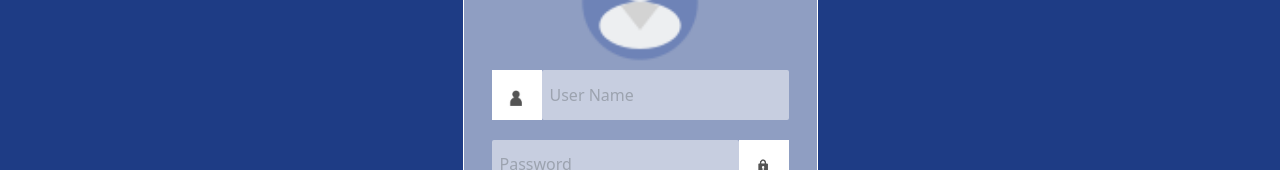
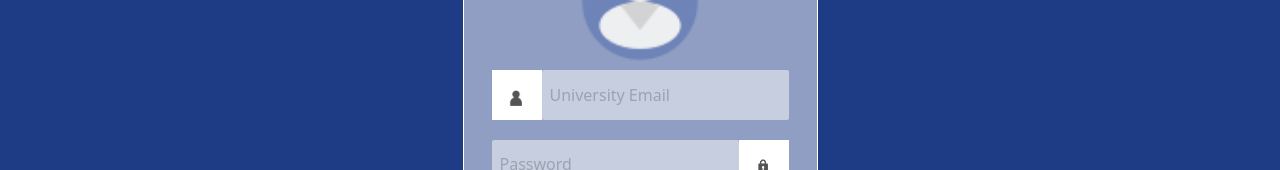
Before and after one commit to AhmedEid2504/insight-learn, a React (Vite) app: page /login in a window 1280 px wide. Shown: the part 283-453 px from the top of the page. Built offline with nearby package versions, Linux system fonts and the light colour scheme.

Commit message:
change login to email instead of username

```diff
--- a/src/pages/Login.jsx
+++ b/src/pages/Login.jsx
@@ -4,15 +4,15 @@ import Spinner from 'react-bootstrap/Spinner';
 import { Link } from 'react-router-dom';
 
 const Login = () => {
-    const [username, setUsername] = useState('');
+    const [email, setEmail] = useState('');
     const [password, setPassword] = useState('');
     const [isLoading, setIsLoading] = useState(false);
     const [errorMessage, setErrorMessage] = useState('');
 
 
     const handleChange = (event) => {
-        if(event.target.name === 'username') {
-            setUsername(event.target.value);
+        if(event.target.name === 'email') {
+            setEmail(event.target.value);
         } else {
             setPassword(event.target.value);
         }
@@ -24,13 +24,13 @@ const Login = () => {
         setErrorMessage(''); // Clear any previous error message
 
         // Validation
-        if (!username.trim()) {
-            setErrorMessage("Username is required");
+        if (!email.trim()) {
+            setErrorMessage("Email is required");
             setIsLoading(false);
             return;
         }
         if (!password.trim() || password.length < 8) {
-            setErrorMessage("Password must be at least 8 characters long");
+            setErrorMessage("Password Is Required");
             setIsLoading(false);
             return;
         }
@@ -41,7 +41,7 @@ const Login = () => {
                     'Content-Type': 'application/json',
                 },
                 body: JSON.stringify({
-                    username: username,
+                    email: email,
                     password: password,
                 }),
             });
@@ -84,11 +84,11 @@ const Login = () => {
                         <input
                             className='w-[90%] h-13 bg-opacity-[50%] bg-white  rounded-sm p-2 border-none'
                             type="text"
-                            id="username"
-                            name="username"
-                            value={username}
+                            id="email"
+                            name="email"
+                            value={email}
                             onChange={handleChange}
-                            placeholder="User Name"
+                            placeholder="University Email"
                             required
                         />
                     </div>
```
